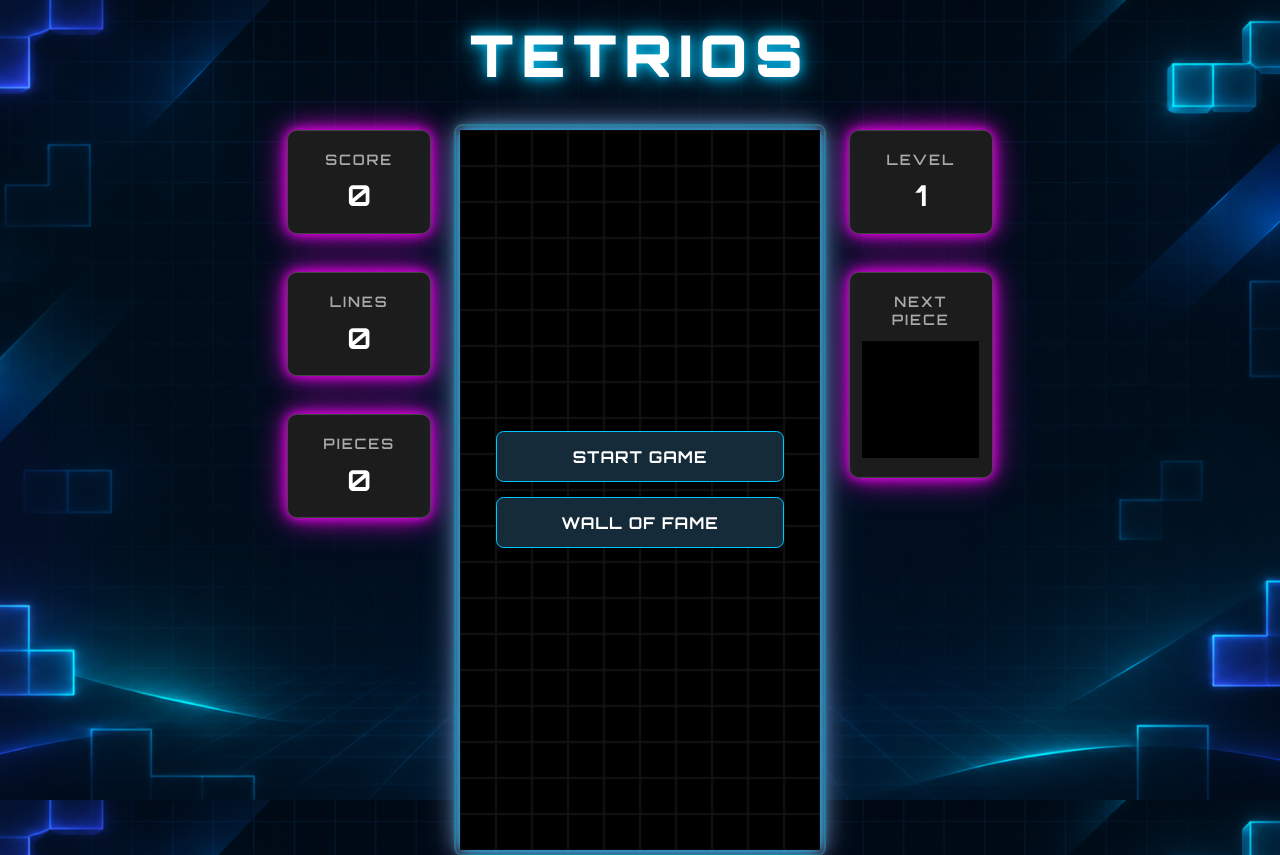
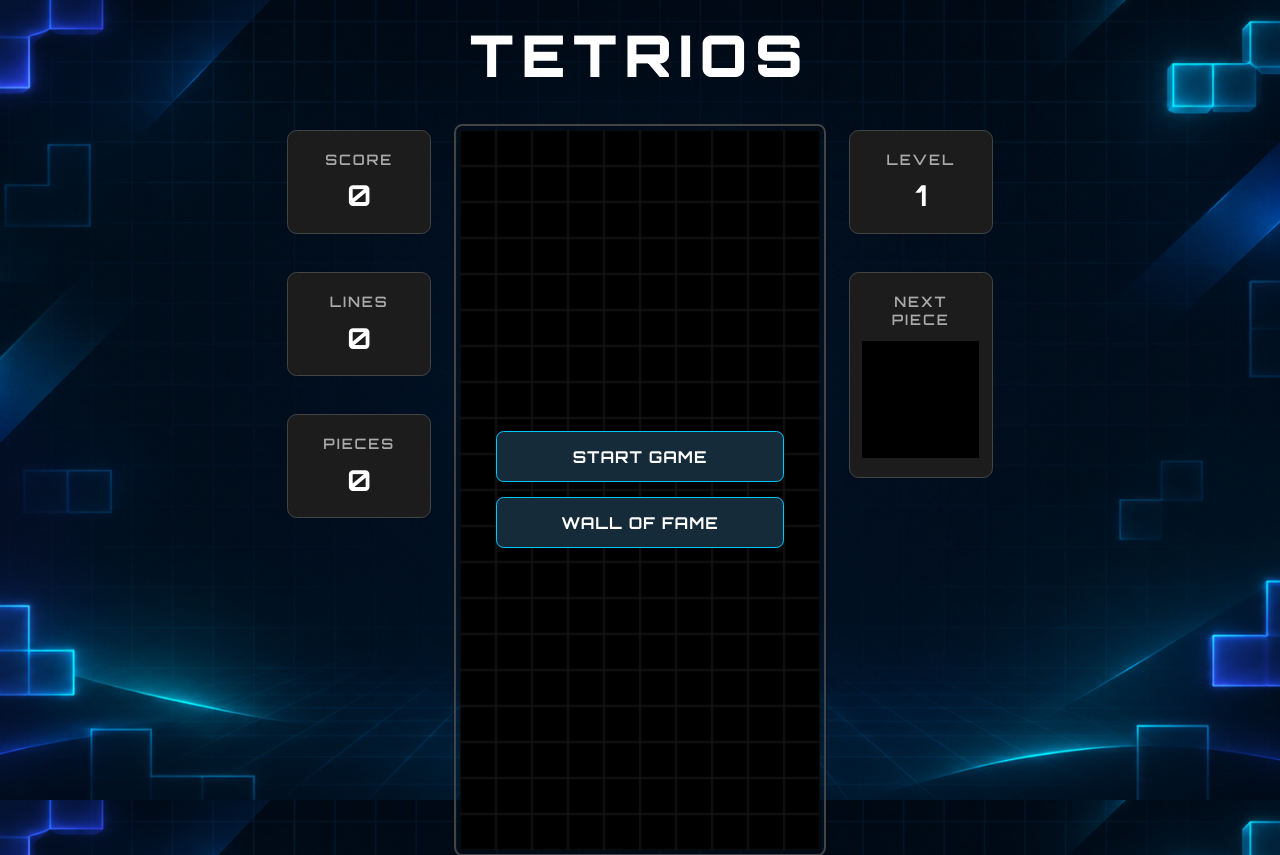
Before and after one commit to Marmiril/TETRIOS, an Angular app: page / in a window 1280 px wide. Built offline with nearby package versions, Linux system fonts and the light colour scheme.

Commit message:
Colo game container

```diff
--- a/src/app/app.css
+++ b/src/app/app.css
@@ -133,50 +133,17 @@
     animation: neon-border-pulse 3s ease-in-out infinite;
 }
 
-.main-menu-overlay {
-    --neon-color: 0, 200, 255;
-
-}
-.main-menu-overlay button{
-    --neon-color: 150, 100, 010;
-
-}
-.pause-overlay {
-    --neon-color: 0, 200, 255;
-
-}
-.pause-overlay button{
-    --neon-color: 150, 100, 010;
-
-}
-.game-over-overlay {
-    --neon-color: 255, 36, 0;
-
-}
-.game-over-overlay button{
-    --neon-color: 220, 20, 60;
-
-}
-.victory-overlay {
-    --neon-color: 255, 200, 0;
-
-}
-.victory-overlay button{
-    --neon-color: 220, 20, 60;
-
-}
-.records-overlay {
-    --neon-color: 255, 200, 0;
-
-}
-.records-overlay button{
-    --neon-color: 0, 0, 250;
-
-}
-.board-container {
-    --neon-color: 220, 20, 60;
-        animation: neon-border-pulse 3s ease-in-out infinite;
-}
+.main-menu-overlay {--neon-color: 0, 200, 255;}
+.main-menu-overlay button{--neon-color: 150, 100, 010;}
+.pause-overlay {--neon-color: 0, 200, 255;}
+.pause-overlay button{--neon-color: 150, 100, 010;}
+.game-over-overlay {--neon-color: 255, 36, 0;}
+.game-over-overlay button{--neon-color: 220, 20, 60;}
+.victory-overlay {--neon-color: 255, 200, 0;}
+.victory-overlay button{--neon-color: 220, 20, 60;}
+.records-overlay {--neon-color: 255, 200, 0;}
+.records-overlay button{--neon-color: 0, 0, 250;}
+.board-container {animation: neon-border-pulse 3s ease-in-out infinite;}
 
 
 
@@ -274,15 +241,15 @@
 @keyframes neon-pulse {
     0%, 100% {
         text-shadow:
-            0 0 5px rgba(var(--neon-color), 0.4),
-            0 0 10px rgba(var(--neon-color), 0.2);
+            0 0 5px color-mix(in srgb, var(--neon-color), 40%, transparent),
+            0 0 10px color-mix(in srgb, var(--neon-color), 20%, transparent),
     }
 
     50% {
         text-shadow:
-            0 0 10px rgba(var(--neon-color), 1),
-            0 0 20px rgba(var(--neon-color), 0.8),
-            0 0 40px rgba(var(--neon-color), 0.6);
+            0 0 10px var(--neon-color),
+            0 0 20px color-mix(in srgb, var(--neon-color), 80%, transparent),
+            0 0 40px color-mix(in srgb, var(--neon-color), 60%, transparent);
     }
 }
 
@@ -290,14 +257,14 @@
 @keyframes neon-border-pulse {
     0%, 100% {
         box-shadow:
-            0 0 5px rgba(var(--neon-color), 0.4),
-            0 0 10px rgba(var(--neon-color), 0.2);
+            0 0 5px color-mix(in srgb, var(--neon-color), 40%, transparent),
+            0 0 10px color-mix(in srgb, var(--neon-color), 20%, transparent);
     }
 
     50% {
         box-shadow:
-            0 0 10px rgba(var(--neon-color), 1),
-            0 0 20px rgba(var(--neon-color), 0.8),
-            0 0 40px rgba(var(--neon-color), 0.6);
+            0 0 10px var(--neon-color),
+            0 0 20px color-mix(in srgb, var(--neon-color), 80%, transparent),
+            0 0 40px color-mix(in srgb, var(--neon-color), 60%, transparent);
     }
 }
--- a/src/app/app.html
+++ b/src/app/app.html
@@ -22,7 +22,7 @@
 
     </div>
 
-    <div class="board-container">
+    <div class="board-container" [style.--neon-color]="activePieceColor()">
       <canvas #gameCanvas width="300" height="600"> </canvas>
 
       @if (isMainMenu) {
--- a/src/app/app.ts
+++ b/src/app/app.ts
@@ -35,7 +35,7 @@ export class App implements OnInit, AfterViewInit {
     protected readonly gameState = signal<AppState>(AppState.MAIN_MENU)
     protected readonly playerInitials = signal('');
     protected readonly records = signal<ScoreRecord[]>([]);
-    protected readonly colorPiece = signal<string>('#00C8FF');
+    protected readonly activePieceColor = signal<string>('#00C8FF');
     /*
     viewChild.required(): busca el elemento identificado mediante #gameCanvas en la plantilla y establece que debe existir.
     ElementRef: proporciona acceso al elemento HTML real.
@@ -48,12 +48,18 @@ export class App implements OnInit, AfterViewInit {
             (score:  number)   => this.score    .set (score),
             (level:  number)   => this.level    .set (level),
             (lines:  number)   => this.lines    .set (lines),
-            (pieces: number)   => this.pieces   .set(pieces),
-            (state:  AppState) => this.handleStateChanged(state)
+            (pieces: number)   => {
+                this.pieces.set(pieces);
+                // Update the board lighting with the active piece color
+                const activePiece = this.controller.getSession().activePieces[0];
+                if (activePiece) { this.activePieceColor.set(activePiece.color)};
+            },
+            (state:  AppState) => this.handleStateChanged(state),
         );
         this.inputSystem = new InputSystem(this.controller);
 
         const session = this.controller.getSession();
+
 
         console.log('Game state: ', session.state);
         console.log('Active pieces: ', session.activePieces);
```
